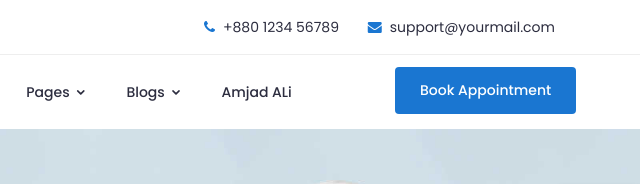
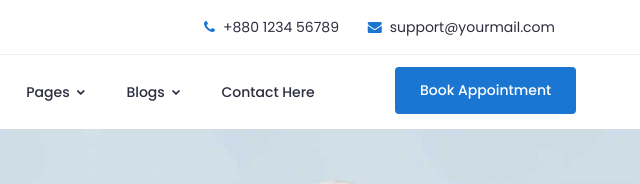
Before and after one commit to amjad-am/finalprojectcc, a plain HTML site: page index.html in a window 1280 px wide. Shown: the top 184 px of the page, 640-1280 px from the left. Drawn offline with Linux system fonts and the light colour scheme; a script that the page names is missing.

Commit message:
first change

```diff
--- a/index.html
+++ b/index.html
@@ -142,7 +142,7 @@
 													<li><a href="blog-single.html">Blog Details</a></li>
 												</ul>
 											</li>
-											<li><a href="contact.html">Amjad ALi </a></li>
+											<li><a href="contact.html">Contact here </a></li>
 										</ul>
 									</nav>
 								</div>
```
